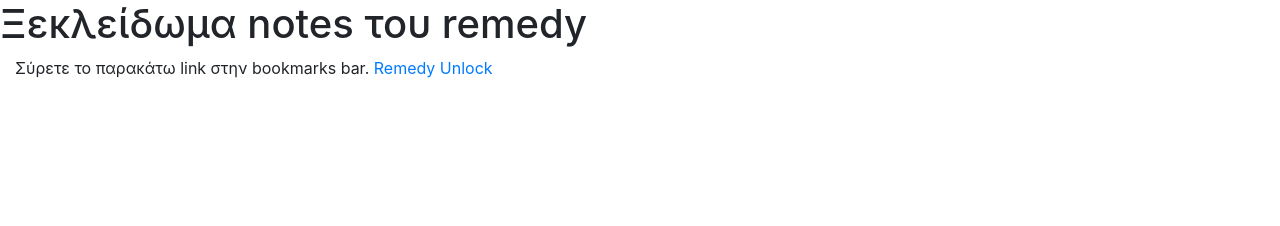
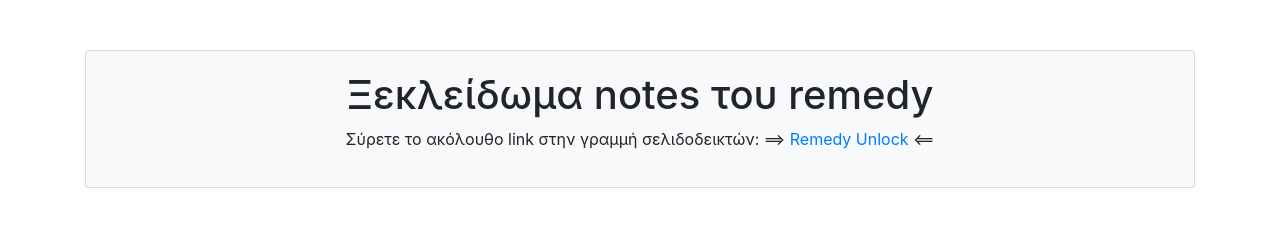
Before and after one commit to chrishham/UnlockRemedy, a plain HTML site: page index.html in a window 1280 px wide. Drawn offline with nearby package versions, Linux system fonts and the light colour scheme.

Commit message:
cosmetic changes

```diff
--- a/index.html
+++ b/index.html
@@ -14,13 +14,17 @@
 </head>
 
 <body>
-  <h1>Ξεκλείδωμα notes του remedy</h1>
-  <div class="container-fluid">
-    <p>
-      Σύρετε το παρακάτω link στην bookmarks bar.
-      <a href="javascript:(function(){var jsCode = document.createElement('script');jsCode.setAttribute('src', 'https://chrishham.github.io/remedy/index.js');document.body.appendChild(jsCode);}());">Remedy
-        Unlock</a>
-    </p>
+  <div class="container">
+    <div class="card card-body bg-light" style="margin-top:50px;">
+      <h1 class="text-center">Ξεκλείδωμα notes του remedy</h1>
+      <div class="container-fluid">
+        <p class="text-center">
+          Σύρετε το ακόλουθο link στην γραμμή σελιδοδεικτών: ==&gt;
+          <a href="javascript:(function(){var jsCode = document.createElement('script');jsCode.setAttribute('src', 'https://chrishham.github.io/remedy/index.js');document.body.appendChild(jsCode);}());">Remedy
+            Unlock</a> &lt;==
+        </p>
+      </div>
+    </div>
   </div>
 </body>
 
--- a/index.js
+++ b/index.js
@@ -19,7 +19,7 @@
 function unlock (a) {
   let imageUrl = 'https://chrishham.github.io/remedy/images/Ninja.jpg'
   a.removeAttribute('readonly')
-  a.style['background-image'] = `url(${imageUrl})`
+  a.style['background-image'] = 'url' + imageUrl
   a.style['background-size'] = 'contain'
   a.style['background-repeat'] = 'no-repeat'
   a.style['background-position-x'] = 'right'
```
